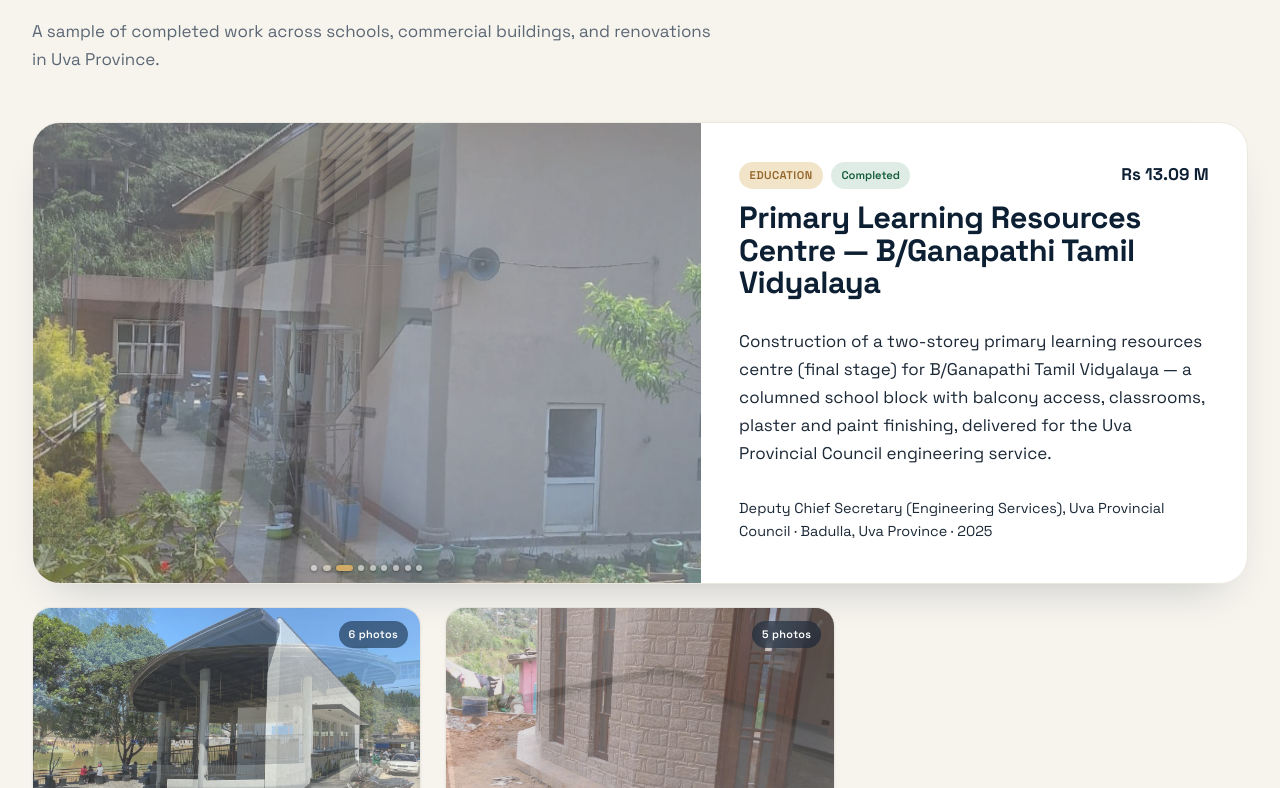
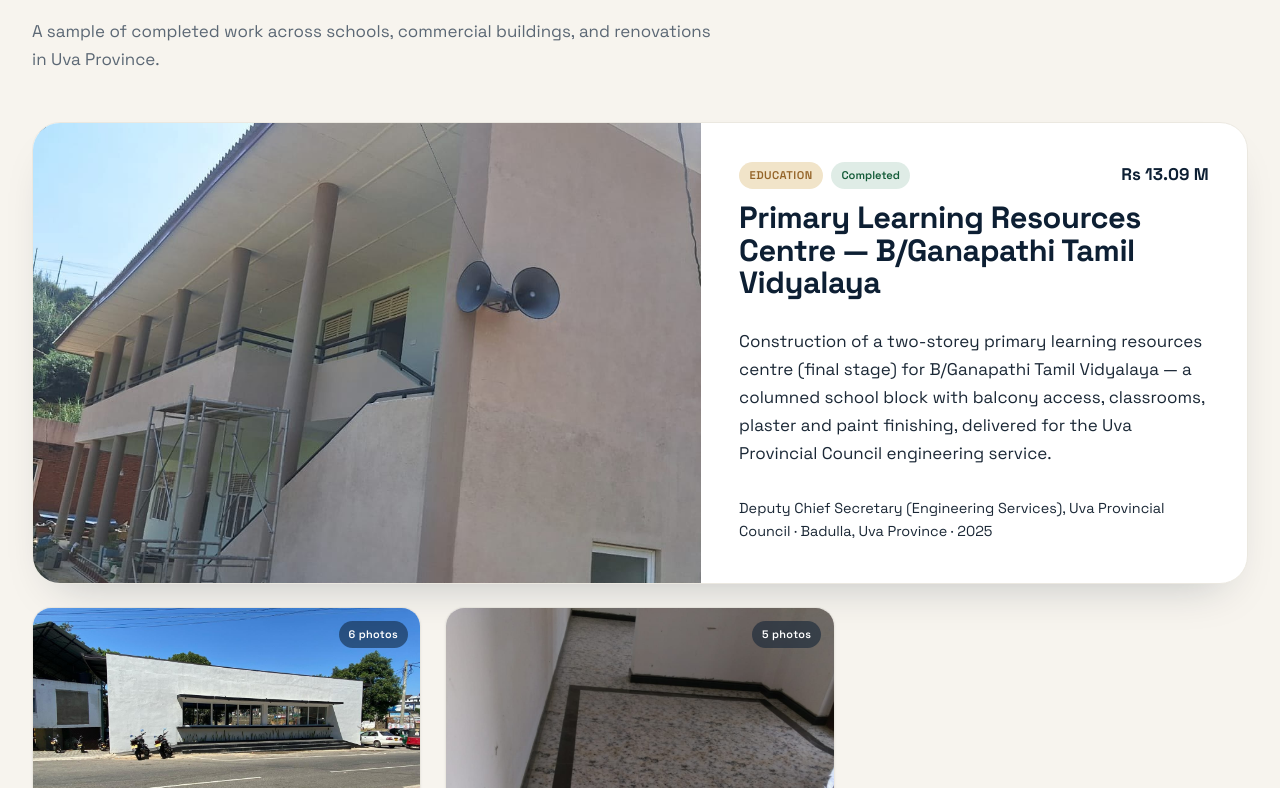
Before and after one commit to RizAhd/Bluemoon-Private-limited-Website, a Next.js app: page / in a window 1280 px wide. Shown: the part 2232-3020 px from the top of the page. Built offline with nearby package versions, Linux system fonts and the light colour scheme.

Commit message:
style: refactor ProjectImageCarousel to remove auto-advancing feature and improve navigation controls

```diff
--- a/components/ProjectImageCarousel.tsx
+++ b/components/ProjectImageCarousel.tsx
@@ -1,25 +1,11 @@
 "use client";
 
-import { useEffect, useState } from "react";
+import { useState } from "react";
 
-export function ProjectImageCarousel({
-  images,
-  alt,
-  interval = 3400,
-}: {
-  images: string[];
-  alt: string;
-  interval?: number;
-}) {
+export function ProjectImageCarousel({ images, alt }: { images: string[]; alt: string }) {
   const [idx, setIdx] = useState(0);
   const count = images.length;
-
-  useEffect(() => {
-    if (count < 2) return;
-    if (window.matchMedia("(prefers-reduced-motion: reduce)").matches) return;
-    const t = setInterval(() => setIdx((i) => (i + 1) % count), interval);
-    return () => clearInterval(t);
-  }, [count, interval]);
+  const go = (delta: number) => setIdx((i) => (i + delta + count) % count);
 
   return (
     <div className="carousel">
@@ -34,11 +20,39 @@
         />
       ))}
       {count > 1 && (
-        <div className="carousel__dots" aria-hidden="true">
-          {images.map((_, i) => (
-            <span key={i} className={i === idx ? "is-on" : ""} />
-          ))}
-        </div>
+        <>
+          <button
+            type="button"
+            className="carousel__nav carousel__nav--prev"
+            aria-label="Previous photo"
+            onClick={() => go(-1)}
+          >
+            <svg viewBox="0 0 24 24" width="20" height="20" fill="none" stroke="currentColor" strokeWidth="2.2" strokeLinecap="round" strokeLinejoin="round">
+              <path d="m15 18-6-6 6-6" />
+            </svg>
+          </button>
+          <button
+            type="button"
+            className="carousel__nav carousel__nav--next"
+            aria-label="Next photo"
+            onClick={() => go(1)}
+          >
+            <svg viewBox="0 0 24 24" width="20" height="20" fill="none" stroke="currentColor" strokeWidth="2.2" strokeLinecap="round" strokeLinejoin="round">
+              <path d="m9 18 6-6-6-6" />
+            </svg>
+          </button>
+          <div className="carousel__dots">
+            {images.map((_, i) => (
+              <button
+                key={i}
+                type="button"
+                className={i === idx ? "is-on" : ""}
+                aria-label={`Go to photo ${i + 1}`}
+                onClick={() => setIdx(i)}
+              />
+            ))}
+          </div>
+        </>
       )}
     </div>
   );
```
